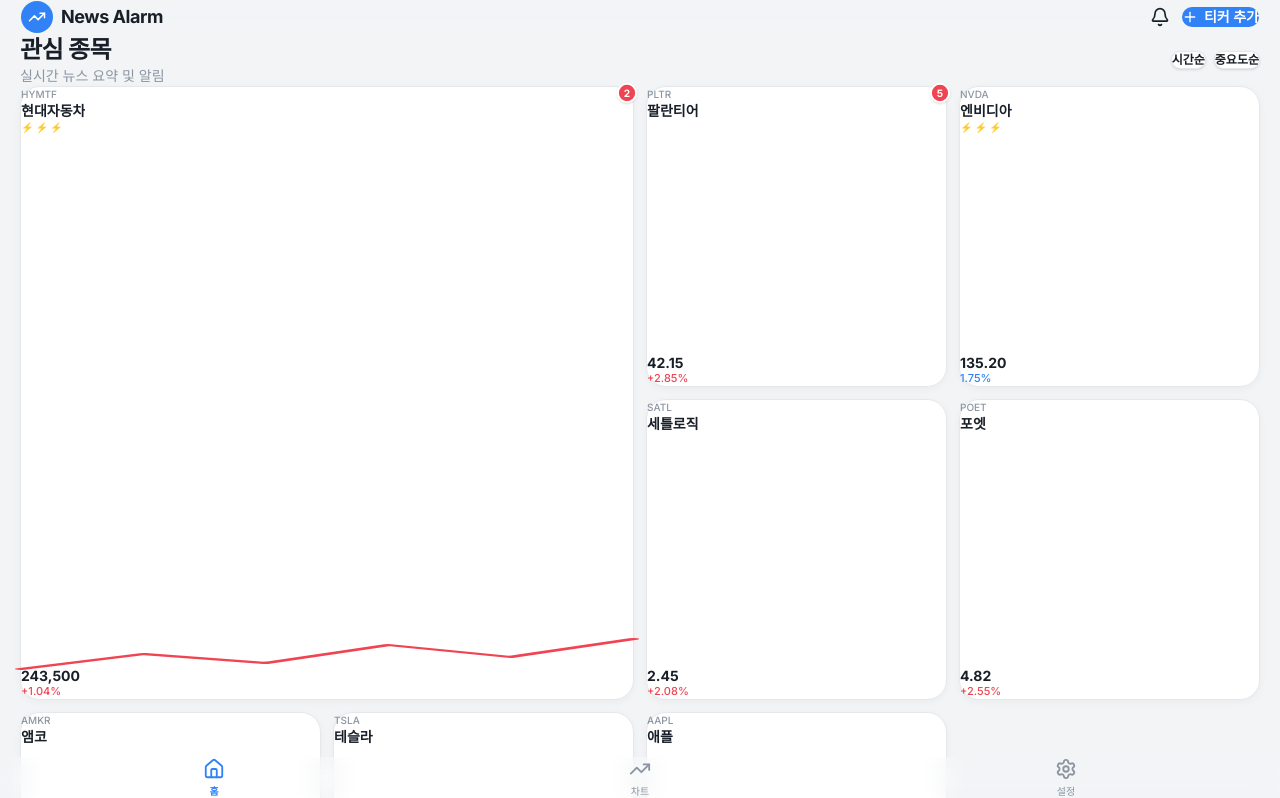
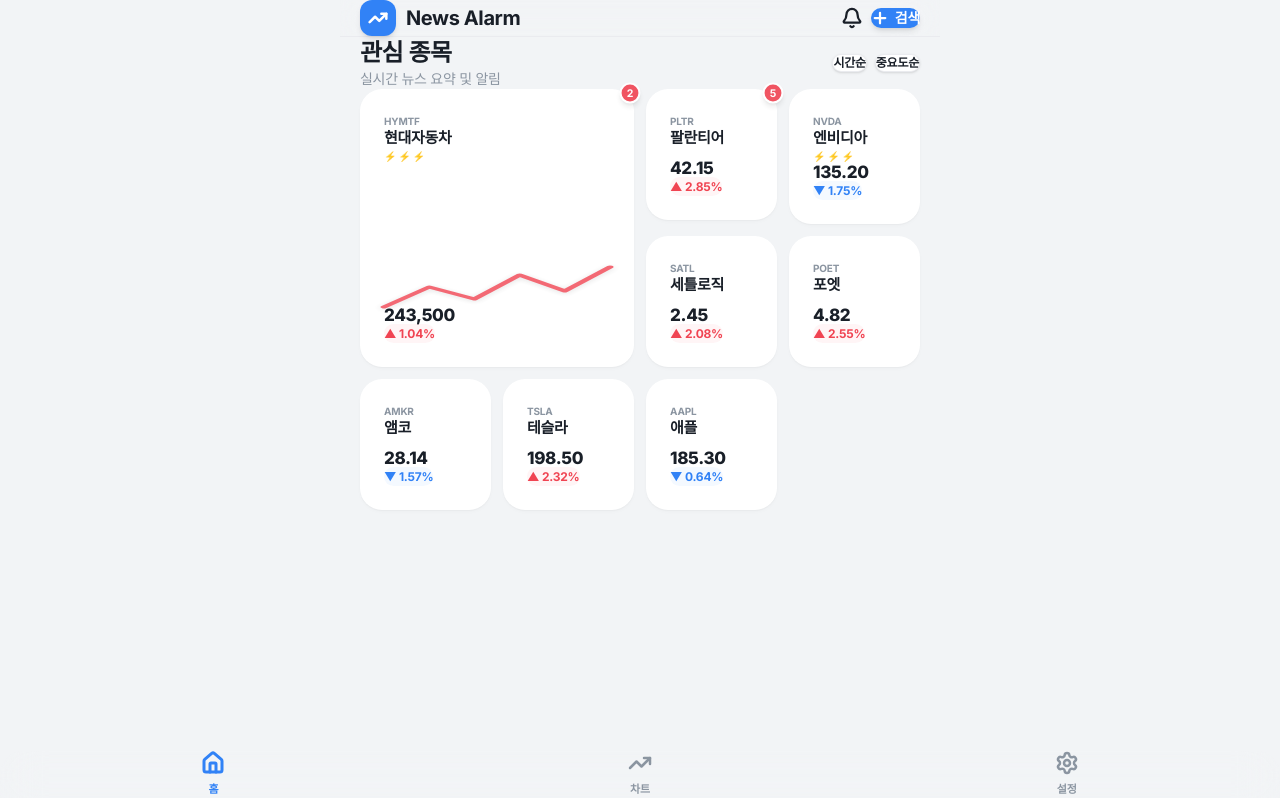
Before and after one commit to likehyeon/news-alarm-hybrid, a Next.js app: page / in a window 1280 px wide. Shown: the top 798 px of the page. Built offline with nearby package versions, Linux system fonts and the light colour scheme.

Commit message:
style: Premium Toss-style design refinement and micro-animations

```diff
--- a/src/app/AppHomeClient.tsx
+++ b/src/app/AppHomeClient.tsx
@@ -21,15 +21,15 @@
 // --- Components ---
 
 const WidgetBadge = ({ count }: { count: number }) => (
-  <div className="absolute -top-1 -right-1 flex h-5 w-5 items-center justify-center rounded-full bg-[#f04452] text-[10px] font-bold text-white shadow-sm badge-pulse border-2 border-white dark:border-[#1c1c1e]">
+  <div className="absolute -top-1.5 -right-1.5 flex h-5 w-5 items-center justify-center rounded-full bg-[var(--danger)] text-[10px] font-bold text-white shadow-md badge-pulse border-2 border-[var(--surface)]">
     {count}
   </div>
 );
 
 const ImportanceLight = ({ count }: { count: number }) => (
-  <div className="flex gap-0.5 mt-1">
+  <div className="flex gap-0.5 mt-1.5">
     {[...Array(count)].map((_, i) => (
-      <span key={i} className="text-[#ffad13] text-[10px]">⚡</span>
+      <span key={i} className="text-[var(--warning)] text-[10px]">⚡</span>
     ))}
   </div>
 );
@@ -37,9 +37,9 @@
 const MiniSparkline = ({ data, color }: { data: number[], color: string }) => {
   const min = Math.min(...data);
   const max = Math.max(...data);
-  const range = max - min;
+  const range = (max - min) || 1;
   const width = 100;
-  const height = 30;
+  const height = 40;
 
   const points = data.map((val, i) => {
     const x = (i / (data.length - 1)) * width;
@@ -48,16 +48,19 @@
   }).join(' ');
 
   return (
-    <svg width="100%" height="30" viewBox={`0 0 ${width} ${height}`} preserveAspectRatio="none" className="overflow-visible mt-2">
+    <div className="mt-4 opacity-80">
+      <svg width="100%" height="40" viewBox={`0 0 ${width} ${height}`} preserveAspectRatio="none" className="overflow-visible">
         <polyline
           fill="none"
           stroke={color}
-        strokeWidth="2"
+          strokeWidth="3"
           strokeLinecap="round"
           strokeLinejoin="round"
           points={points}
+          className="drop-shadow-sm"
         />
       </svg>
+    </div>
   );
 };
 
@@ -65,7 +68,6 @@
   ticker,
   name,
   price,
-  change,
   changePercent,
   isPositive,
   newsBadge,
@@ -73,30 +75,32 @@
   size = 'small',
   chartData = [10, 15, 12, 18, 14, 20]
 }: StockWidgetProps) => {
-  const color = isPositive ? '#f04452' : '#3182f6';
+  const color = isPositive ? 'var(--danger)' : 'var(--primary)';
+  const bgColor = isPositive ? 'rgba(240, 68, 82, 0.05)' : 'rgba(49, 130, 246, 0.05)';
 
   return (
-    <Link href={`/detail/${ticker}`} className={`surface relative flex flex-col p-4 animate-fade-in ${size === 'large' ? 'col-span-2 row-span-2 aspect-square' : 'col-span-1 aspect-square'}`}>
+    <Link
+      href={`/detail/${ticker}`}
+      className={`toss-card interactive relative flex flex-col justify-between transition-all animate-slide-up ${size === 'large' ? 'col-span-2 row-span-2' : 'col-span-1 aspect-square p-4'}`}
+    >
       {newsBadge && newsBadge > 0 && <WidgetBadge count={newsBadge} />}
 
-      <div className="flex flex-col h-full justify-between">
-        <div>
-          <div className="flex items-start justify-between">
-            <div>
-              <p className="text-[10px] font-medium text-[var(--secondary)] uppercase">{ticker}</p>
-              <h3 className="text-sm font-semibold truncate leading-tight">{name}</h3>
+      <div className="flex flex-col gap-1">
+        <div className="flex flex-col">
+          <p className="text-[10px] font-bold text-[var(--secondary)] tracking-wider uppercase">{ticker}</p>
+          <h3 className="text-[15px] font-bold text-[var(--foreground)] truncate leading-tight mt-0.5">{name}</h3>
           {importance > 0 && <ImportanceLight count={importance} />}
-            </div>
         </div>
       </div>
 
       <div className="mt-auto">
-          {size === 'large' && <MiniSparkline data={chartData} color={color} />}
-          <div className="mt-2">
-            <p className="text-sm font-bold leading-none">{price}</p>
-            <p className="text-[11px] font-medium mt-1" style={{ color }}>
-              {isPositive ? '+' : ''}{changePercent}%
-            </p>
+        {size === 'large' && <MiniSparkline data={chartData} color={isPositive ? '#f04452' : '#3182f6'} />}
+        <div className={size === 'large' ? 'mt-4' : 'mt-2'}>
+          <p className="text-[17px] font-extrabold tracking-tight leading-none">{price}</p>
+          <div className="flex items-center gap-1.5 mt-1.5">
+            <span className="text-[12px] font-bold px-1.5 py-0.5 rounded-md" style={{ color, backgroundColor: bgColor }}>
+              {isPositive ? '▲' : '▼'} {changePercent}%
+            </span>
           </div>
         </div>
       </div>
@@ -105,38 +109,38 @@
 };
 
 const TopBar = () => (
-  <header className="sticky top-0 z-50 w-full glass border-b border-[var(--border)] py-4 container-px flex items-center justify-between">
+  <header className="sticky top-0 z-50 w-full glass py-4 container-px flex items-center justify-between">
+    <div className="flex items-center gap-2.5">
+      <div className="w-9 h-9 rounded-xl bg-[var(--primary)] flex items-center justify-center shadow-md">
+        <TrendingUp size={20} color="white" strokeWidth={3} />
+      </div>
+      <h1 className="text-xl font-bold tracking-tight">News Alarm</h1>
+    </div>
     <div className="flex items-center gap-2">
-      <div className="w-8 h-8 rounded-full bg-[var(--primary)] flex items-center justify-center">
-        <TrendingUp size={18} color="white" />
-      </div>
-      <h1 className="text-lg font-bold tracking-tight">News Alarm</h1>
-    </div>
-    <div className="flex items-center gap-3">
-      <button className="p-2 rounded-full hover:bg-[var(--border)] transition-colors">
-        <Bell size={20} />
+      <button className="p-2.5 rounded-full hover:bg-[var(--border)] transition-colors text-[var(--foreground)]">
+        <Bell size={22} strokeWidth={2.5} />
       </button>
-      <Link href="/add-ticker" className="flex items-center gap-1.5 bg-[var(--primary)] text-white px-4 py-2 rounded-full text-sm font-semibold hover:bg-[var(--primary-hover)] transition-colors">
-        <Plus size={16} />
-        <span>티커 추가</span>
+      <Link href="/add-ticker" className="flex items-center gap-1.5 bg-[var(--primary)] text-white px-5 py-2.5 rounded-full text-sm font-bold shadow-md hover:bg-[var(--primary-hover)] transition-all active:scale-95">
+        <Plus size={18} strokeWidth={3} />
+        <span>검색</span>
       </Link>
     </div>
   </header>
 );
 
 const BottomNav = () => (
-    <nav className="fixed bottom-0 left-0 right-0 z-50 glass border-t border-[var(--border)] py-3 px-8 flex justify-around items-center">
-        <Link href="/" className="flex flex-col items-center gap-1 text-[var(--primary)]">
-            <Home size={22} />
-            <span className="text-[10px] font-bold">홈</span>
+    <nav className="fixed bottom-0 left-0 right-0 z-50 glass py-3 px-8 flex justify-around items-center rounded-t-3xl">
+        <Link href="/" className="flex flex-col items-center gap-1.5 text-[var(--primary)]">
+            <Home size={24} strokeWidth={3} />
+            <span className="text-[11px] font-bold">홈</span>
         </Link>
-        <Link href="/charts" className="flex flex-col items-center gap-1 text-[var(--secondary)] hover:text-[var(--foreground)] transition-colors">
-            <TrendingUp size={22} />
-            <span className="text-[10px] font-medium">차트</span>
+        <Link href="/charts" className="flex flex-col items-center gap-1.5 text-[var(--secondary)] hover:text-[var(--foreground)] transition-colors group">
+            <TrendingUp size={24} strokeWidth={2.5} className="group-active:scale-110 transition-transform" />
+            <span className="text-[11px] font-semibold">차트</span>
         </Link>
-        <Link href="/settings" className="flex flex-col items-center gap-1 text-[var(--secondary)] hover:text-[var(--foreground)] transition-colors">
-            <Settings size={22} />
-            <span className="text-[10px] font-medium">설정</span>
+        <Link href="/settings" className="flex flex-col items-center gap-1.5 text-[var(--secondary)] hover:text-[var(--foreground)] transition-colors group">
+            <Settings size={24} strokeWidth={2.5} className="group-active:scale-110 transition-transform" />
+            <span className="text-[11px] font-semibold">설정</span>
         </Link>
     </nav>
 )
--- a/src/app/add-ticker/page.tsx
+++ b/src/app/add-ticker/page.tsx
@@ -10,54 +10,61 @@
 export default function AddTickerPage() {
   return (
     <div className="min-h-screen bg-[var(--background)] pb-24">
-      <header className="px-6 py-6 border-b border-[var(--border)] bg-[var(--surface)] sticky top-0 z-10">
-        <div className="flex items-center gap-3">
-            <Link href="/" className="p-1 -ml-1 hover:bg-[var(--background)] rounded-full transition-colors">
-                <ChevronRight className="rotate-180" size={24} />
+      <header className="px-6 py-8 border-b border-[var(--border)] bg-[var(--surface)] sticky top-0 z-10 glass">
+        <div className="flex items-center gap-3 container-px w-full">
+            <Link href="/" className="p-2 -ml-2 hover:bg-[var(--background)] rounded-full transition-all active:scale-90 bg-[var(--background)]">
+                <ChevronRight className="rotate-180" size={24} strokeWidth={3} />
             </Link>
-            <h1 className="text-2xl font-bold">티커 추가</h1>
+            <h1 className="text-2xl font-black tracking-tighter">티커 추가</h1>
         </div>
       </header>
 
-      <main className="p-4 space-y-6">
-        <div className="relative">
-            <Search className="absolute left-4 top-1/2 -translate-y-1/2 text-[var(--secondary)]" size={18} />
+      <main className="container-px py-8 space-y-10">
+        <div className="relative animate-slide-up">
+            <Search className="absolute left-5 top-1/2 -translate-y-1/2 text-[var(--secondary)]" size={20} strokeWidth={2.5} />
             <input
                 type="text"
                 placeholder="기업명 또는 티커 검색 (예: NVDA)"
-                className="w-full bg-[var(--surface)] border border-[var(--border)] rounded-2xl py-4 pl-12 pr-4 text-sm font-medium focus:outline-none focus:border-[var(--primary)] transition-colors shadow-sm"
+                className="w-full bg-[var(--surface)] border-2 border-[var(--border)] rounded-[24px] py-5 pl-14 pr-6 text-[15px] font-bold focus:outline-none focus:border-[var(--primary)] transition-all shadow-sm focus:shadow-blue-500/10"
             />
         </div>
 
-        <section>
-            <h3 className="text-xs font-bold text-[var(--secondary)] mb-3 flex items-center gap-2">
-                <Star size={14} />
+        <section className="animate-slide-up" style={{ animationDelay: '0.1s' }}>
+            <h3 className="text-[11px] font-black text-[var(--secondary)] mb-5 flex items-center gap-2 uppercase tracking-widest px-1">
+                <Star size={16} strokeWidth={2.5} />
                 인기 티커
             </h3>
-            <div className="flex flex-wrap gap-2">
-                {['TSLA', 'AAPL', 'MSFT', 'AMZN', 'GOOGL', 'META'].map(t => (
-                    <button key={t} className="px-4 py-2 bg-[var(--surface)] border border-[var(--border)] rounded-full text-sm font-semibold hover:border-[var(--primary)] hover:text-[var(--primary)] transition-all">
+            <div className="flex flex-wrap gap-2.5">
+                {['TSLA', 'AAPL', 'MSFT', 'AMZN', 'GOOGL', 'META', 'NVDA', 'PLTR'].map(t => (
+                    <button key={t} className="px-6 py-3 bg-[var(--surface)] border border-[var(--border)] rounded-2xl text-[14px] font-black hover:border-[var(--primary)] hover:text-[var(--primary)] hover:bg-[var(--primary-dim)] transition-all active:scale-95 shadow-sm">
                         ${t}
                     </button>
                 ))}
             </div>
         </section>
 
-        <section className="surface overflow-hidden">
-            <h3 className="px-4 py-3 text-[10px] uppercase font-bold text-[var(--secondary)] bg-[var(--background)]/50 border-b border-[var(--border)] flex items-center gap-2">
-                <History size={14} />
+        <section className="bg-[var(--surface)] rounded-[28px] overflow-hidden shadow-sm animate-slide-up" style={{ animationDelay: '0.2s' }}>
+            <h3 className="px-6 py-4 text-[11px] uppercase font-black text-[var(--secondary)] bg-[var(--secondary-dim)]/50 border-b border-[var(--border)] flex items-center gap-2 tracking-widest">
+                <History size={16} strokeWidth={2.5} />
                 최근 검색
             </h3>
-            <div className="p-4 space-y-4">
-                <div className="flex items-center justify-between">
-                    <div>
-                        <p className="text-sm font-bold">PLTR</p>
-                        <p className="text-[10px] text-[var(--secondary)]">Palantir Technologies Inc.</p>
+            <div className="p-2 space-y-1">
+                {['PLTR', 'NVDA'].map((t, i) => (
+                    <div key={i} className="flex items-center justify-between p-4 hover:bg-[var(--secondary-dim)] rounded-2xl transition-all group">
+                        <div className="flex items-center gap-4">
+                            <div className="w-10 h-10 rounded-xl bg-[var(--background)] flex items-center justify-center font-black text-[11px] text-[var(--secondary)]">
+                                {t.slice(0, 2)}
+                            </div>
+                            <div>
+                                <p className="text-[15px] font-black">{t}</p>
+                                <p className="text-[11px] font-bold text-[var(--secondary)] uppercase tracking-tight">Tech Corporation Inc.</p>
+                            </div>
+                        </div>
+                        <button className="w-10 h-10 rounded-full bg-[var(--primary-dim)] text-[var(--primary)] flex items-center justify-center opacity-0 group-hover:opacity-100 transition-all active:scale-90">
+                            <Plus size={22} strokeWidth={3} />
+                        </button>
                     </div>
-                    <button className="text-[var(--primary)] p-1">
-                        <Plus size={20} />
-                    </button>
-                </div>
+                ))}
             </div>
         </section>
       </main>
--- a/src/app/globals.css
+++ b/src/app/globals.css
@@ -1,42 +1,49 @@
-@import url('https://fonts.googleapis.com/css2?family=Inter:wght@400;500;600;700&display=swap');
+@import url('https://fonts.googleapis.com/css2?family=Inter:ital,opsz,wght@0,14..32,100..900;1,14..32,100..900&display=swap');
 @import "tailwindcss";
 
 :root {
   /* Toss-style Premium Color Palette - Light */
   --background: #f2f4f6;
   --foreground: #191f28;
+  --foreground-dim: #4e5968;
   --surface: #ffffff;
   --primary: #3182f6; /* Toss Blue */
   --primary-hover: #1b64da;
+  --primary-dim: #e8f3ff;
   --secondary: #8b95a1;
-  --border: #e5e8eb;
+  --secondary-dim: #f9fafb;
+  --border: #eaebef;
   --danger: #f04452;
   --warning: #ffad13;
   --success: #00d084;
 
   --radius-sm: 12px;
-  --radius-md: 20px;
-  --radius-lg: 32px;
+  --radius-md: 22px;
+  --radius-lg: 36px;
 
-  --shadow-sm: 0 2px 8px rgba(0, 0, 0, 0.04);
-  --shadow-md: 0 8px 24px rgba(0, 0, 0, 0.08);
-  --shadow-lg: 0 16px 48px rgba(0, 0, 0, 0.12);
+  /* Toss Style Shadows - More subtle and layered */
+  --shadow-sm: 0 2px 4px rgba(0, 0, 0, 0.02), 0 1px 2px rgba(0, 0, 0, 0.04);
+  --shadow-md: 0 10px 20px rgba(0, 0, 0, 0.04), 0 2px 6px rgba(0, 0, 0, 0.04);
+  --shadow-lg: 0 20px 40px rgba(0, 0, 0, 0.06), 0 4px 12px rgba(0, 0, 0, 0.04);
 
-  --transition-smooth: all 0.3s cubic-bezier(0.4, 0, 0.2, 1);
+  --transition-smooth: all 0.4s cubic-bezier(0.16, 1, 0.3, 1);
 }
 
 @media (prefers-color-scheme: dark) {
   :root {
     --background: #101012;
     --foreground: #f9fafb;
+    --foreground-dim: #9ca3af;
     --surface: #1c1c1e;
     --primary: #3182f6;
     --primary-hover: #5296f7;
-    --secondary: #9ca3af;
+    --primary-dim: rgba(49, 130, 246, 0.15);
+    --secondary: #6b7280;
+    --secondary-dim: #2c2c2e;
     --border: #2c2c2e;
     --shadow-sm: 0 2px 8px rgba(0, 0, 0, 0.2);
-    --shadow-md: 0 8px 24px rgba(0, 0, 0, 0.3);
-    --shadow-lg: 0 16px 48px rgba(0, 0, 0, 0.4);
+    --shadow-md: 0 10px 30px rgba(0, 0, 0, 0.3);
+    --shadow-lg: 0 20px 50px rgba(0, 0, 0, 0.4);
   }
 }
 
@@ -46,17 +53,18 @@
   margin: 0;
   -webkit-font-smoothing: antialiased;
   -moz-osx-font-smoothing: grayscale;
+  letter-spacing: -0.02em; /* Toss Style: Slightly tighter tracking */
 }
 
 body {
   background-color: var(--background);
   color: var(--foreground);
   font-family: 'Inter', -apple-system, BlinkMacSystemFont, 'Segoe UI', Roboto, sans-serif;
-  line-height: 1.5;
+  line-height: 1.6;
   overflow-x: hidden;
 }
 
-/* Premium Glassmorphism & Surface Utilities */
+/* Premium Surface Utilities */
 .surface {
   background-color: var(--surface);
   border: 1px solid var(--border);
@@ -65,40 +73,68 @@
   transition: var(--transition-smooth);
 }
 
-.surface:hover {
-  box-shadow: var(--shadow-md);
-  transform: translateY(-2px);
+.toss-card {
+  background-color: var(--surface);
+  border-radius: var(--radius-md);
+  padding: 24px;
+  box-shadow: var(--shadow-sm);
+  transition: var(--transition-smooth);
+}
+
+.toss-card:active {
+  transform: scale(0.97);
+  background-color: var(--border);
+}
+
+.interactive:hover {
+  transform: translateY(-4px);
+  box-shadow: var(--shadow-lg);
 }
 
 .glass {
-  background: rgba(var(--surface), 0.7);
-  backdrop-filter: blur(12px);
-  -webkit-backdrop-filter: blur(12px);
-  border: 1px solid rgba(255, 255, 255, 0.1);
+  background: rgba(var(--surface), 0.8);
+  backdrop-filter: blur(20px);
+  -webkit-backdrop-filter: blur(20px);
+  border-bottom: 1px solid var(--border);
 }
 
 /* Micro-animations */
-@keyframes fadeIn {
-  from { opacity: 0; transform: translateY(10px); }
+@keyframes slideUp {
+  from { opacity: 0; transform: translateY(20px); }
   to { opacity: 1; transform: translateY(0); }
 }
 
 @keyframes pulse-soft {
-  0% { transform: scale(1); }
-  50% { transform: scale(1.05); }
-  100% { transform: scale(1); }
+  0% { transform: scale(1); opacity: 0.8; }
+  50% { transform: scale(1.1); opacity: 1; }
+  100% { transform: scale(1); opacity: 0.8; }
 }
 
-.animate-fade-in {
-  animation: fadeIn 0.5s ease-out forwards;
+.animate-slide-up {
+  animation: slideUp 0.6s cubic-bezier(0.16, 1, 0.3, 1) forwards;
 }
 
 .badge-pulse {
   animation: pulse-soft 2s infinite ease-in-out;
 }
 
-/* Navigation & Layout Helpers */
+/* Layout Helpers */
 .container-px {
   padding-left: 20px;
   padding-right: 20px;
+  max-width: 600px;
+  margin: 0 auto;
 }
+
+h1, h2, h3, h4 {
+  font-weight: 700;
+  color: var(--foreground);
+}
+
+.text-dim {
+  color: var(--foreground-dim);
+}
+
+.bg-dim {
+  background-color: var(--secondary-dim);
+}
```
Also changed, not shown: src/app/charts/page.tsx (+27 -22 lines), src/app/detail/[ticker]/page.tsx (+60 -42 lines), src/app/settings/page.tsx (+29 -27 lines). Lines whose indentation alone changed are shown as unchanged.
